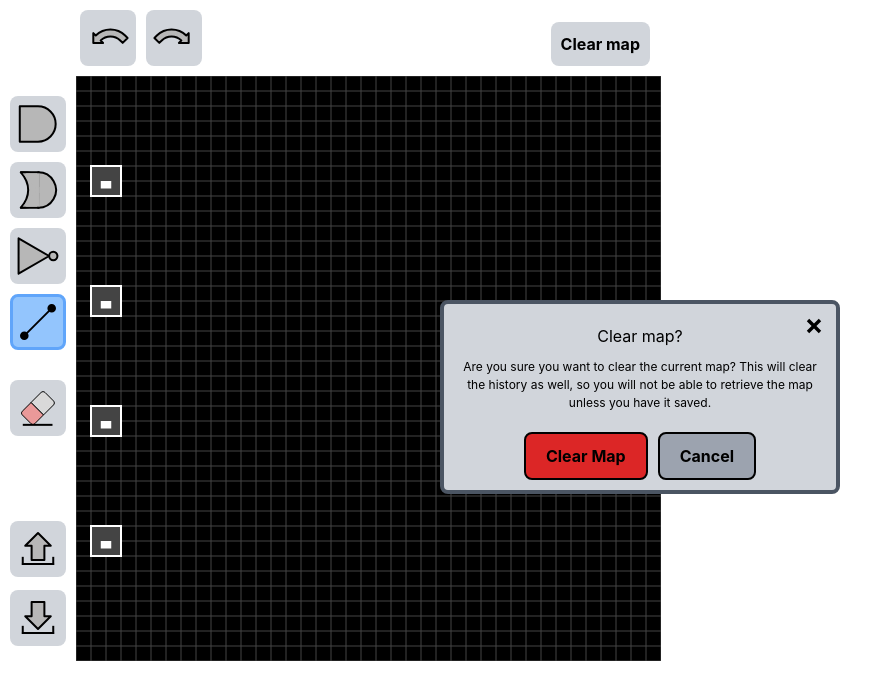
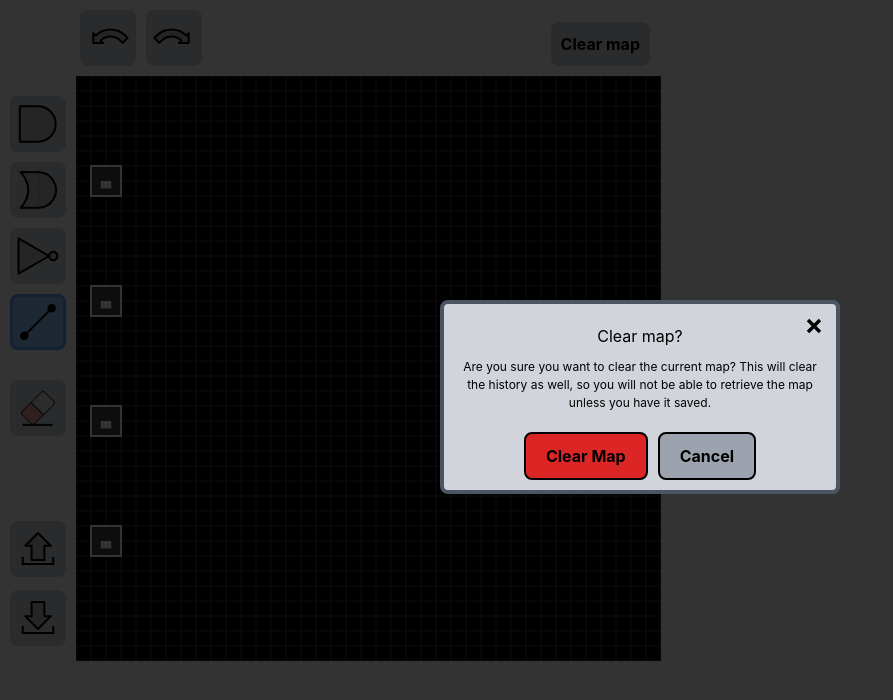
Before and after one commit to timshicha/toolbox, a React (Create React App) app in the folder fe/: page / in a window 1280 px wide. Both pictures are taken after a click on the button "Clear map". Shown: the top 700 px of the page, without its empty margins (0-893 px from the left). Built offline with nearby package versions, Linux system fonts and the light colour scheme.

Commit message:
for popups: bg fades, can click away to close popup

```diff
--- a/fe/src/LogicCircuit.jsx
+++ b/fe/src/LogicCircuit.jsx
@@ -485,8 +485,10 @@ function LogicCircuit() {
                     </div>
                 </div>
             </div>
-            {showUploadPopup && <UploadPopup onSubmit={replaceMapWithJson} onClose={() => setShowUploadPopup(false)}></UploadPopup>}
-            {showConfirmClearPopup && <ConfirmPopup onSubmit={clearMap} onClose={() => setShowConfirmClearPopup(false)}></ConfirmPopup>}
+            <div>
+                {showUploadPopup && <UploadPopup onSubmit={replaceMapWithJson} onClose={() => setShowUploadPopup(false)}></UploadPopup>}
+                {showConfirmClearPopup && <ConfirmPopup onSubmit={clearMap} onClose={() => setShowConfirmClearPopup(false)}></ConfirmPopup>}
+            </div>
         </>
     );
 }
--- a/fe/src/components/Popups.jsx
+++ b/fe/src/components/Popups.jsx
@@ -10,6 +10,8 @@ class UploadPopup extends React.Component {
             map: null,
             errorMessage: null
         };
+
+        this.background = <div className='fixed top-0 left-0 h-[100%] w-[100%] bg-black overflow-hidden opacity-80'></div>;
     }
 
     onFileChange = (e) => {
@@ -48,6 +50,7 @@ class UploadPopup extends React.Component {
     render() {
         return (
             <>
+                <div className='fixed top-0 left-0 h-[100%] w-[100%] bg-black overflow-hidden opacity-80' onMouseDown={this.props.onClose}></div>
                 <div className='absolute bg-gray-300 w-[400px] top-[calc(50%-100px)] left-[calc(50%-200px)] rounded-lg border-solid border-[4px] border-gray-600'>
                     <XButton onClick={this.props.onClose} className='absolute right-[7px] top-[7px] rounded-[15px] hover:bg-gray-400'></XButton>
                     <h2 className='mt-[20px]'>Want to Upload a Map?</h2>
@@ -107,7 +110,8 @@ class ConfirmPopup extends React.Component {
     render() {
         return (
             <>
-                <div className='absolute bg-gray-300 w-[400px] top-[calc(50%-100px)] left-[calc(50%-200px)] rounded-lg border-solid border-[4px] border-gray-600'>
+                <div className='fixed top-0 left-0 h-[100%] w-[100%] bg-black overflow-hidden opacity-80' onMouseDown={this.props.onClose}></div>
+                <div className='absolute bg-gray-300 w-[400px] top-[calc(50%-100px)] left-[calc(50%-200px)] rounded-lg border-solid border-[4px] border-gray-600 backdrop-brightness-200'>
                     <XButton onClick={this.props.onClose} className='absolute right-[7px] top-[7px] rounded-[15px] hover:bg-gray-400'></XButton>
                     <h2 className='mt-[20px]'>Clear map?</h2>
                     <p className='text-[12px] p-[10px]'>Are you sure you want to clear the current map? This will clear the history as well, so you will not be able to retrieve the map unless you have it saved.</p>
```
